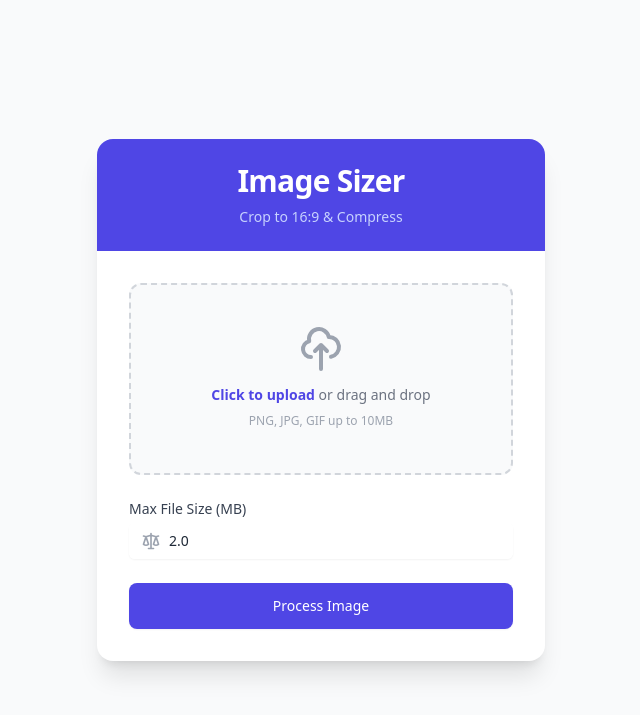
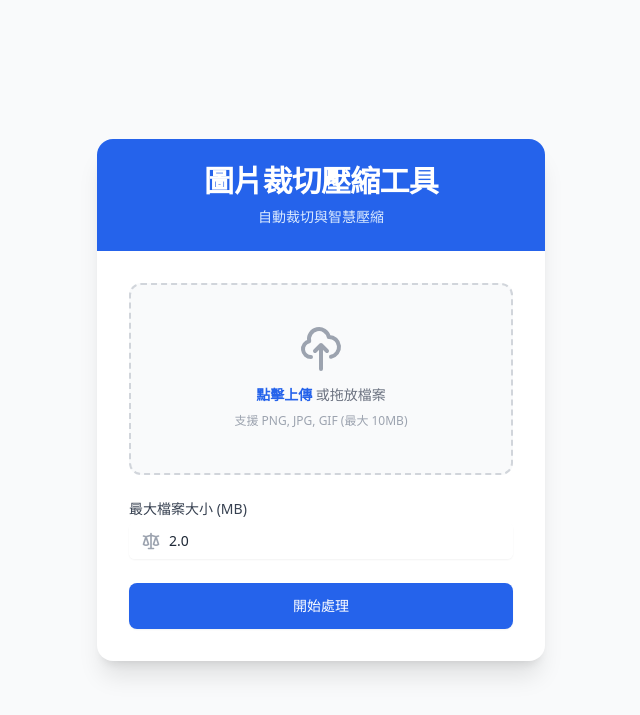
Before and after one commit to ccchang7956-collab/Image_Sizer, a FastAPI app: page / in a window 1280 px wide. Shown: the top 715 px of the page, without its empty margins (319-959 px from the left). Run offline with FastAPI, Linux system fonts and the light colour scheme; some libraries are stand-ins or nearby versions.

Commit message:
UI enhancements: Chinese support, Blue theme, Aspect ratio selection

```diff
--- a/main.py
+++ b/main.py
@@ -22,13 +22,14 @@ async def upload_image(
     x: float = Form(None),
     y: float = Form(None),
     width: float = Form(None),
-    height: float = Form(None)
+    height: float = Form(None),
+    target_ratio: float = Form(16/9)
 ):
     crop_box = None
     if x is not None and y is not None and width is not None and height is not None:
         crop_box = (x, y, width, height)
 
-    processed_image_io = process_image(file, target_size_mb, crop_box)
+    processed_image_io = process_image(file, target_size_mb, crop_box, target_ratio)
 
     # Handle non-ASCII filenames using RFC 5987
     filename = f"processed_{file.filename.rsplit('.', 1)[0]}.jpg"
--- a/templates/index.html
+++ b/templates/index.html
@@ -1,10 +1,10 @@
 <!DOCTYPE html>
-<html lang="en">
+<html lang="zh-TW">
 
 <head>
     <meta charset="UTF-8">
     <meta name="viewport" content="width=device-width, initial-scale=1.0">
-    <title>Image Sizer - 16:9 & Compression</title>
+    <title>圖片裁切壓縮工具</title>
     <script src="https://cdn.tailwindcss.com"></script>
     <link href="https://cdnjs.cloudflare.com/ajax/libs/cropperjs/1.5.13/cropper.min.css" rel="stylesheet">
     <script src="https://cdnjs.cloudflare.com/ajax/libs/cropperjs/1.5.13/cropper.min.js"></script>
@@ -13,7 +13,7 @@
             theme: {
                 extend: {
                     colors: {
-                        primary: '#4F46E5',
+                        primary: '#2563EB', // Blue-600
                         secondary: '#10B981',
                     }
                 }
@@ -26,8 +26,8 @@
 
     <div class="w-full max-w-md bg-white rounded-2xl shadow-xl overflow-hidden">
         <div class="bg-primary p-6 text-center">
-            <h1 class="text-3xl font-bold text-white tracking-tight">Image Sizer</h1>
-            <p class="text-indigo-200 mt-2 text-sm">Crop to 16:9 & Compress</p>
+            <h1 class="text-3xl font-bold text-white tracking-tight">圖片裁切壓縮工具</h1>
+            <p class="text-blue-100 mt-2 text-sm">自動裁切與智慧壓縮</p>
         </div>
 
         <div class="p-8">
@@ -35,7 +35,7 @@
                 <!-- File Input -->
                 <div class="relative group">
                     <label for="file-upload"
-                        class="flex flex-col items-center justify-center w-full h-48 border-2 border-dashed border-gray-300 rounded-xl cursor-pointer bg-gray-50 hover:bg-indigo-50 hover:border-primary transition-all duration-300">
+                        class="flex flex-col items-center justify-center w-full h-48 border-2 border-dashed border-gray-300 rounded-xl cursor-pointer bg-gray-50 hover:bg-blue-50 hover:border-primary transition-all duration-300">
                         <div class="flex flex-col items-center justify-center pt-5 pb-6">
                             <!-- Heroicon: cloud-arrow-up -->
                             <svg class="w-12 h-12 text-gray-400 group-hover:text-primary mb-3 transition-colors"
@@ -45,9 +45,9 @@
                                     d="M7 16a4 4 0 01-.88-7.903A5 5 0 1115.9 6L16 6a5 5 0 011 9.9M15 13l-3-3m0 0l-3 3m3-3v12">
                                 </path>
                             </svg>
-                            <p class="mb-2 text-sm text-gray-500"><span class="font-semibold text-primary">Click to
-                                    upload</span> or drag and drop</p>
-                            <p class="text-xs text-gray-400">PNG, JPG, GIF up to 10MB</p>
+                            <p class="mb-2 text-sm text-gray-500"><span class="font-semibold text-primary">點擊上傳</span>
+                                或拖放檔案</p>
+                            <p class="text-xs text-gray-400">支援 PNG, JPG, GIF (最大 10MB)</p>
                         </div>
                         <input id="file-upload" name="file" type="file" class="hidden" accept="image/*" required />
                     </label>
@@ -56,8 +56,7 @@
 
                 <!-- Settings -->
                 <div>
-                    <label for="target_size_mb" class="block text-sm font-medium text-gray-700 mb-1">Max File Size
-                        (MB)</label>
+                    <label for="target_size_mb" class="block text-sm font-medium text-gray-700 mb-1">最大檔案大小 (MB)</label>
                     <div class="relative rounded-md shadow-sm">
                         <div class="absolute inset-y-0 left-0 pl-3 flex items-center pointer-events-none">
                             <!-- Heroicon: scale -->
@@ -79,11 +78,12 @@
                 <input type="hidden" name="y" id="crop-y">
                 <input type="hidden" name="width" id="crop-width">
                 <input type="hidden" name="height" id="crop-height">
+                <input type="hidden" name="target_ratio" id="target-ratio" value="1.7777">
 
                 <!-- Submit Button -->
                 <button type="submit" id="submitBtn"
-                    class="w-full flex justify-center py-3 px-4 border border-transparent rounded-lg shadow-sm text-sm font-medium text-white bg-primary hover:bg-indigo-700 focus:outline-none focus:ring-2 focus:ring-offset-2 focus:ring-primary transition-all transform hover:scale-[1.02]">
-                    Process Image
+                    class="w-full flex justify-center py-3 px-4 border border-transparent rounded-lg shadow-sm text-sm font-medium text-white bg-primary hover:bg-blue-700 focus:outline-none focus:ring-2 focus:ring-offset-2 focus:ring-primary transition-all transform hover:scale-[1.02]">
+                    開始處理
                 </button>
             </form>
 
@@ -96,7 +96,7 @@
                         d="M4 12a8 8 0 018-8V0C5.373 0 0 5.373 0 12h4zm2 5.291A7.962 7.962 0 014 12H0c0 3.042 1.135 5.824 3 7.938l3-2.647z">
                     </path>
                 </svg>
-                <p class="mt-2 text-sm text-gray-500">Processing...</p>
+                <p class="mt-2 text-sm text-gray-500">處理中...</p>
             </div>
 
             <!-- Error Message -->
@@ -115,7 +115,21 @@
                 <div class="bg-white px-4 pt-5 pb-4 sm:p-6 sm:pb-4">
                     <div class="sm:flex sm:items-start">
                         <div class="mt-3 text-center sm:mt-0 sm:ml-4 sm:text-left w-full">
-                            <h3 class="text-lg leading-6 font-medium text-gray-900" id="modal-title">Crop Image</h3>
+                            <h3 class="text-lg leading-6 font-medium text-gray-900" id="modal-title">裁切圖片</h3>
+
+                            <!-- Aspect Ratio Buttons -->
+                            <div class="flex justify-center space-x-2 mt-4 mb-2">
+                                <button type="button" onclick="setRatio(16/9)"
+                                    class="ratio-btn px-3 py-1 text-sm rounded-full border border-gray-300 hover:bg-blue-50 hover:border-primary focus:outline-none focus:ring-2 focus:ring-primary bg-blue-100 border-primary text-primary"
+                                    data-ratio="1.7777">16:9</button>
+                                <button type="button" onclick="setRatio(9/7)"
+                                    class="ratio-btn px-3 py-1 text-sm rounded-full border border-gray-300 hover:bg-blue-50 hover:border-primary focus:outline-none focus:ring-2 focus:ring-primary"
+                                    data-ratio="1.2857">9:7</button>
+                                <button type="button" onclick="setRatio(NaN)"
+                                    class="ratio-btn px-3 py-1 text-sm rounded-full border border-gray-300 hover:bg-blue-50 hover:border-primary focus:outline-none focus:ring-2 focus:ring-primary"
+                                    data-ratio="NaN">自訂</button>
+                            </div>
+
                             <div class="mt-2 w-full h-96 bg-gray-100 flex items-center justify-center">
                                 <img id="image-to-crop" src="" alt="Image to crop" class="max-w-full max-h-full block">
                             </div>
@@ -124,12 +138,12 @@
                 </div>
                 <div class="bg-gray-50 px-4 py-3 sm:px-6 sm:flex sm:flex-row-reverse">
                     <button type="button" id="confirmCropBtn"
-                        class="w-full inline-flex justify-center rounded-md border border-transparent shadow-sm px-4 py-2 bg-primary text-base font-medium text-white hover:bg-indigo-700 focus:outline-none focus:ring-2 focus:ring-offset-2 focus:ring-primary sm:ml-3 sm:w-auto sm:text-sm">
-                        Confirm Crop
+                        class="w-full inline-flex justify-center rounded-md border border-transparent shadow-sm px-4 py-2 bg-primary text-base font-medium text-white hover:bg-blue-700 focus:outline-none focus:ring-2 focus:ring-offset-2 focus:ring-primary sm:ml-3 sm:w-auto sm:text-sm">
+                        確認裁切
                     </button>
                     <button type="button" id="cancelCropBtn"
                         class="mt-3 w-full inline-flex justify-center rounded-md border border-gray-300 shadow-sm px-4 py-2 bg-white text-base font-medium text-gray-700 hover:bg-gray-50 focus:outline-none focus:ring-2 focus:ring-offset-2 focus:ring-indigo-500 sm:mt-0 sm:ml-3 sm:w-auto sm:text-sm">
-                        Cancel
+                        取消
                     </button>
                 </div>
             </div>
@@ -153,13 +167,38 @@
         const cropY = document.getElementById('crop-y');
         const cropWidth = document.getElementById('crop-width');
         const cropHeight = document.getElementById('crop-height');
+        const targetRatioInput = document.getElementById('target-ratio');
+        const ratioBtns = document.querySelectorAll('.ratio-btn');
 
         let cropper;
+
+        // Function to set aspect ratio
+        window.setRatio = function (ratio) {
+            if (cropper) {
+                cropper.setAspectRatio(ratio);
+            }
+            // Update button styles
+            ratioBtns.forEach(btn => {
+                const btnRatio = parseFloat(btn.dataset.ratio);
+                const isSelected = (isNaN(btnRatio) && isNaN(ratio)) || (Math.abs(btnRatio - ratio) < 0.01);
+
+                if (isSelected) {
+                    btn.classList.add('bg-blue-100', 'border-primary', 'text-primary');
+                } else {
+                    btn.classList.remove('bg-blue-100', 'border-primary', 'text-primary');
+                }
+            });
+
+            // Update hidden input for backend fallback (if needed)
+            if (!isNaN(ratio)) {
+                targetRatioInput.value = ratio;
+            }
+        };
 
         fileInput.addEventListener('change', (e) => {
             const file = e.target.files[0];
             if (file) {
-                fileNameDisplay.textContent = `Selected: ${file.name}`;
+                fileNameDisplay.textContent = `已選擇: ${file.name}`;
                 fileNameDisplay.classList.remove('hidden');
 
                 // Show Crop Modal
@@ -168,7 +207,7 @@
                     imageToCrop.src = e.target.result;
                     cropModal.classList.remove('hidden');
 
-                    // Initialize Cropper
+                    // Initialize Cropper with default 16:9
                     if (cropper) {
                         cropper.destroy();
                     }
@@ -177,6 +216,8 @@
                         viewMode: 1,
                         autoCropArea: 1,
                     });
+                    // Reset buttons to 16:9
+                    setRatio(16 / 9);
                 };
                 reader.readAsDataURL(file);
             } else {
@@ -253,7 +294,7 @@
                 }
             } catch (error) {
                 console.error('Error:', error);
-                errorMessage.textContent = "An error occurred while processing the image.";
+                errorMessage.textContent = "處理圖片時發生錯誤。";
                 errorMessage.classList.remove('hidden');
             } finally {
                 loading.classList.add('hidden');
```
Also changed, not shown: test_ratio.py (added, +62 -0 lines), utils.py (+3 -4 lines).
